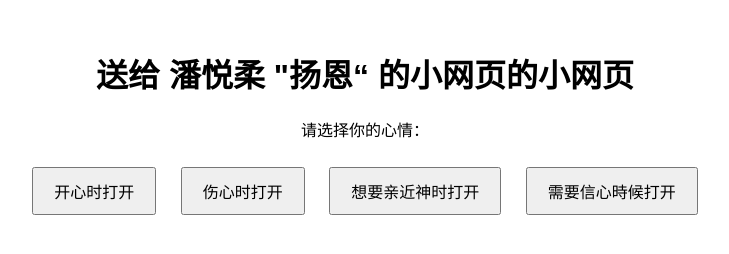
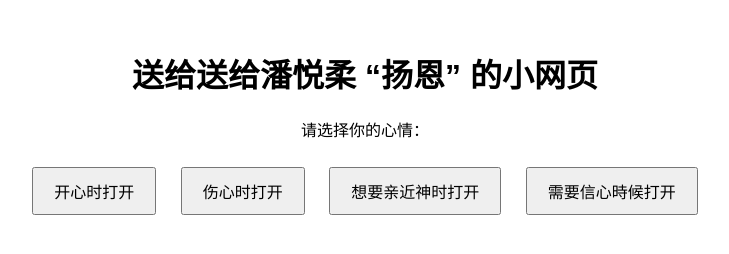
Before and after one commit to CCL82/For_Katherine, a plain HTML site: page index.html in a window 1280 px wide. Shown: the whole page, without its empty margins (275-1004 px from the left). Drawn offline with Linux system fonts and the light colour scheme.

Commit message:
Add files via upload

```diff
--- a/index.html
+++ b/index.html
@@ -2,7 +2,7 @@
 <html lang="zh-CN">
 <head>
   <meta charset="UTF-8" />
-  <title>送给潘悦柔 "扬恩“ 的小网页</title>
+  <title>送给送给潘悦柔 “扬恩” 的小网页</title>
   <style>
     body {
       font-family: sans-serif;
@@ -60,7 +60,7 @@
 </head>
 <body>
 
-  <h1>送给 潘悦柔 "扬恩“ 的小网页的小网页</h1>
+  <h1>送给送给潘悦柔 “扬恩” 的小网页</h1>
   <p>请选择你的心情：</p>
 
   <button class="btn" onclick="showContent('happy')">开心时打开</button>
@@ -109,6 +109,7 @@
         "尼希米记 8:10<br> 你们不要忧愁，因靠耶和华而得的喜乐是你们的力量。<br><br>",
         "诗篇 100:1-2<br> 普天下当向耶和华欢呼！你们当乐意侍奉耶和华， 当来向他歌唱！<br><br>",
         "腓立比书 4:4<br> 你们要靠主常常喜乐，我再说，你们要喜乐！<br><br>"
+
       ],
       sad: [
       "罗马书 8:26<br>况且，我们软弱的时候，有圣灵帮助我们。我们不知道该怎样祷告，但圣灵亲自用说不出来的叹息替我们祈祷。<br><br>",
```
